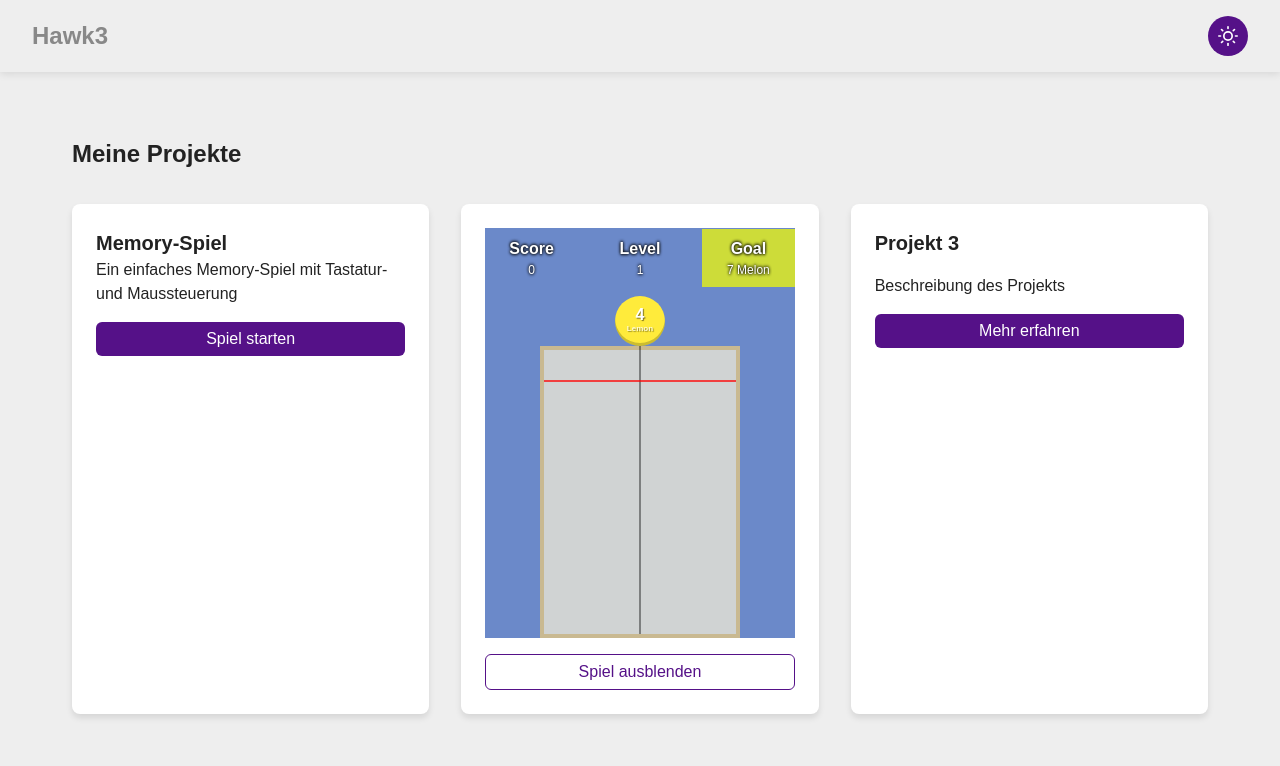
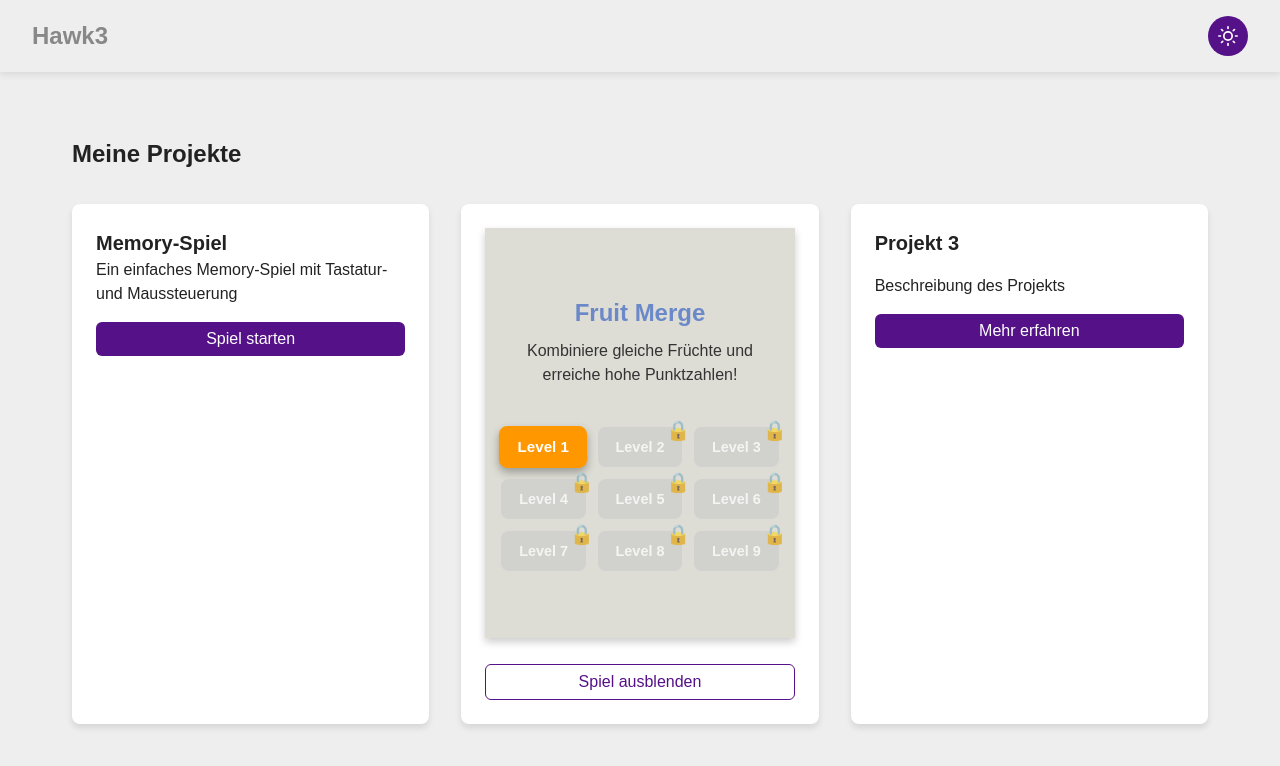
Before and after one commit to Hauke-Schultz/hawk3web, a Vue app: page / in a window 1280 px wide. Shown: the top 766 px of the page. Built offline with nearby package versions, Linux system fonts and the light colour scheme.

Commit message:
fruit merge

```diff
--- a/src/App.vue
+++ b/src/App.vue
@@ -279,5 +279,6 @@ main {
   flex-grow: 1;
   display: flex;
   flex-direction: column;
+  height: 420px;
 }
 </style>
--- a/src/components/FruitMerge/FruitMerge.vue
+++ b/src/components/FruitMerge/FruitMerge.vue
@@ -8,7 +8,7 @@ const nextFruitId = ref(0);
 const gameBoard = ref(null);
 const nextFruitPosition = ref(0);
 const isDragging = ref(false);
-const boardWidth = ref(200);
+const boardWidth = ref(270);
 const boardHeight = ref(350);
 const wallThickness = 20;
 const targetFruitLevel = computed(() => Math.min(5 + level.value, fruitTypes.length - 1));
@@ -21,6 +21,21 @@ const gameOver = ref(false);
 const topBoundary = 30;
 const topViolations = ref({});
 const gameOverDelay = 4000;
+const showStartScreen = ref(true)
+const gameActive = ref(false)
+const maxUnlockedLevel = ref(1)
+const maxLevels = 9
+const availableLevels = ref([
+  { number: 1, name: "Level 1", unlocked: true },
+  { number: 2, name: "Level 2", unlocked: false },
+  { number: 3, name: "Level 3", unlocked: false },
+  { number: 4, name: "Level 4", unlocked: false },
+  { number: 5, name: "Level 5", unlocked: false },
+  { number: 6, name: "Level 6", unlocked: false },
+  { number: 7, name: "Level 7", unlocked: false },
+  { number: 8, name: "Level 8", unlocked: false },
+  { number: 9, name: "Level 9", unlocked: false },
+])
 
 let engine = null;
 let runner = null;
@@ -116,16 +131,45 @@ function initPhysics() {
 function levelUp() {
   levelCompleted.value = true;
   nextLevel.value = level.value + 1;
-  // Hide next fruit and disable dropping when level is completed
+
+  // Freischalten des nächsten Levels, wenn es noch nicht freigeschaltet ist
+  if (nextLevel.value <= maxLevels && nextLevel.value > maxUnlockedLevel.value) {
+    maxUnlockedLevel.value = nextLevel.value;
+    // Aktualisiere die verfügbaren Levels
+    updateAvailableLevels();
+  }
+
+  // Verstecke next fruit und deaktiviere dropping wenn Level abgeschlossen
   showNextFruit.value = false;
   canDropFruit.value = false;
 }
 
+function updateAvailableLevels() {
+  availableLevels.value = availableLevels.value.map(levelInfo => {
+    return {
+      ...levelInfo,
+      unlocked: levelInfo.number <= maxUnlockedLevel.value
+    };
+  });
+
+  // Level-Fortschritt im localStorage speichern
+  localStorage.setItem('fruitMergeMaxLevel', maxUnlockedLevel.value.toString());
+}
+
 function startNextLevel() {
-  // Clear the physics world completely
+  // Zeige den Startbildschirm anstatt direkt das nächste Level zu starten
+  showStartScreen.value = true;
+  gameActive.value = false;
+  levelCompleted.value = false;
+}
+
+function startLevel(levelNumber) {
+  // Stelle sicher, dass das Level freigeschaltet ist
+  if (levelNumber > maxUnlockedLevel.value) return;
+
+  // Physik-Engine zurücksetzen und Wände neu erstellen wie in startNextLevel
   Matter.World.clear(engine.world, false);
 
-  // Recreate the walls
   const walls = [
     // Bottom wall
     Matter.Bodies.rectangle(
@@ -159,11 +203,12 @@ function startNextLevel() {
   // Reset the fruits array
   fruits.value = [];
 
-  // Increment the level
-  level.value = nextLevel.value;
+  // Set current level
+  level.value = levelNumber;
 
   // Reset level completion status
   levelCompleted.value = false;
+  gameOver.value = false;
 
   // Reset next fruit position
   nextFruitPosition.value = boardWidth.value / 2;
@@ -174,6 +219,10 @@ function startNextLevel() {
 
   // Generate new next fruit
   nextFruit.value = generateFruit();
+
+  // Verstecke den Startbildschirm und starte das Spiel
+  showStartScreen.value = false;
+  gameActive.value = true;
 }
 
 // Process collisions to merge fruits
@@ -403,55 +452,10 @@ function checkGameOver() {
 }
 
 function restartGame() {
-  // Clear the physics world
-  Matter.World.clear(engine.world, false);
-
-  // Recreate the walls
-  const walls = [
-    // Bottom wall
-    Matter.Bodies.rectangle(
-        boardWidth.value / 2,
-        boardHeight.value + wallThickness / 2,
-        boardWidth.value,
-        wallThickness,
-        { isStatic: true, label: 'wall-bottom', restitution: 0.1 }
-    ),
-    // Left wall
-    Matter.Bodies.rectangle(
-        -wallThickness / 2,
-        boardHeight.value / 2,
-        wallThickness,
-        boardHeight.value,
-        { isStatic: true, label: 'wall-left', restitution: 0.1 }
-    ),
-    // Right wall
-    Matter.Bodies.rectangle(
-        boardWidth.value + wallThickness / 2,
-        boardHeight.value / 2,
-        wallThickness,
-        boardHeight.value,
-        { isStatic: true, label: 'wall-right', restitution: 0.1 }
-    )
-  ];
-
-  // Add walls back to the world
-  Matter.Composite.add(engine.world, walls);
-
-  // Reset game state
-  fruits.value = [];
+  // Zeige den Startbildschirm anstatt direkt das Spiel neu zu starten
+  showStartScreen.value = true;
+  gameActive.value = false;
   gameOver.value = false;
-  score.value = 0;
-  level.value = 1;
-  levelCompleted.value = false;
-  nextFruitPosition.value = boardWidth.value / 2;
-  topViolations.value = {}; // Reset the top violations tracking
-
-  // Re-enable fruit dropping and show next fruit
-  canDropFruit.value = true;
-  showNextFruit.value = true;
-
-  // Generate new next fruit
-  nextFruit.value = generateFruit();
 }
 
 onMounted(() => {
@@ -463,6 +467,13 @@ onMounted(() => {
   initPhysics();
   nextFruitPosition.value = boardWidth.value / 2;
   updateFruitPositions();
+
+  // Lade den gespeicherten Level-Fortschritt
+  const savedMaxLevel = localStorage.getItem('fruitMergeMaxLevel');
+  if (savedMaxLevel) {
+    maxUnlockedLevel.value = parseInt(savedMaxLevel);
+    updateAvailableLevels();
+  }
 });
 
 onBeforeUnmount(() => {
@@ -481,6 +492,29 @@ onBeforeUnmount(() => {
 <template>
   <div class="fruit-merge">
     <div class="game-container">
+      <div v-if="showStartScreen" class="start-screen">
+        <h3>Fruit Merge</h3>
+        <p>Kombiniere gleiche Früchte und erreiche hohe Punktzahlen!</p>
+        <div class="level-grid">
+          <button
+              v-for="levelInfo in availableLevels"
+              :key="levelInfo.number"
+              class="level-button"
+              :class="{ 'unlocked': levelInfo.unlocked, 'current': levelInfo.number === maxUnlockedLevel }"
+              :disabled="!levelInfo.unlocked"
+              @click="startLevel(levelInfo.number)"
+          >
+            {{ levelInfo.name }}
+            <span v-if="!levelInfo.unlocked" class="lock-icon">🔒</span>
+          </button>
+        </div>
+      </div>
+      <div
+        class="play-screen"
+        :class="{
+          'play-screen--hidden': showStartScreen,
+        }"
+      >
         <div class="game-header">
           <div v-if="gameOver" class="game-over-message">
             <span>Game Over</span>
@@ -546,6 +580,7 @@ onBeforeUnmount(() => {
         </div>
       </div>
     </div>
+  </div>
 </template>
 
 <style scoped lang="scss">
@@ -600,7 +635,7 @@ onBeforeUnmount(() => {
 
 .game-frame {
   position: relative;
-  width: 200px;
+  width: 270px;
   height: 350px;
   display: flex;
   flex-direction: column;
@@ -619,6 +654,20 @@ onBeforeUnmount(() => {
   background-color: rgba(234, 231, 214, 0.8);
   border: 4px solid #c9b991;
   overflow: hidden;
+}
+
+.play-screen {
+  display: flex;
+  margin: auto;
+  justify-content: center;
+  flex-direction: column;
+  align-items: center;
+
+  &--hidden {
+    opacity: 0;
+    position: absolute;
+    z-index: -1;
+  }
 }
 
 .fruit {
@@ -745,6 +794,84 @@ onBeforeUnmount(() => {
   z-index: 5;
 }
 
+.start-screen {
+  display: flex;
+  flex-direction: column;
+  align-items: center;
+  justify-content: center;
+  padding: 1rem;
+  text-align: center;
+  background-color: rgba(234, 231, 214, 0.9);
+  box-shadow: 0 4px 8px rgba(0, 0, 0, 0.2);
+  max-width: 400px;
+  margin: 0 auto;
+  height: 410px;
+
+  h3 {
+    font-size: 1.5rem;
+    margin-bottom: 0.5rem;
+    color: #6b89c9;
+  }
+
+  p {
+    margin-bottom: 1.5rem;
+    color: #333;
+  }
+}
+
+.level-grid {
+  display: grid;
+  grid-template-columns: repeat(3, 1fr);
+  gap: 0.75rem;
+  width: 100%;
+  margin-top: 1rem;
+}
+
+.level-button {
+  position: relative;
+  background-color: #6b89c9;
+  color: white;
+  border: none;
+  border-radius: 0.5rem;
+  padding: 0.75rem 0.5rem;
+  font-size: 0.9rem;
+  font-weight: bold;
+  cursor: pointer;
+  transition: all 0.2s ease;
+  display: flex;
+  flex-direction: column;
+  align-items: center;
+  justify-content: center;
+
+  &:hover:not(:disabled) {
+    transform: translateY(-2px);
+    box-shadow: 0 4px 8px rgba(0, 0, 0, 0.2);
+  }
+
+  &:disabled {
+    background-color: #cccccc;
+    cursor: not-allowed;
+    opacity: 0.7;
+  }
+
+  &.unlocked {
+    background-color: #4CAF50;
+  }
+
+  &.current {
+    background-color: #FF9800;
+    transform: scale(1.05);
+    box-shadow: 0 4px 8px rgba(0, 0, 0, 0.3);
+  }
+}
+
+.lock-icon {
+  position: absolute;
+  top: -8px;
+  right: -8px;
+  font-size: 1.2rem;
+}
+
 @keyframes shake {
   0%, 100% { transform: translateX(0); }
   10%, 30%, 50%, 70%, 90% { transform: translateX(-5px); }
```
Lines whose indentation alone changed are shown as unchanged.
